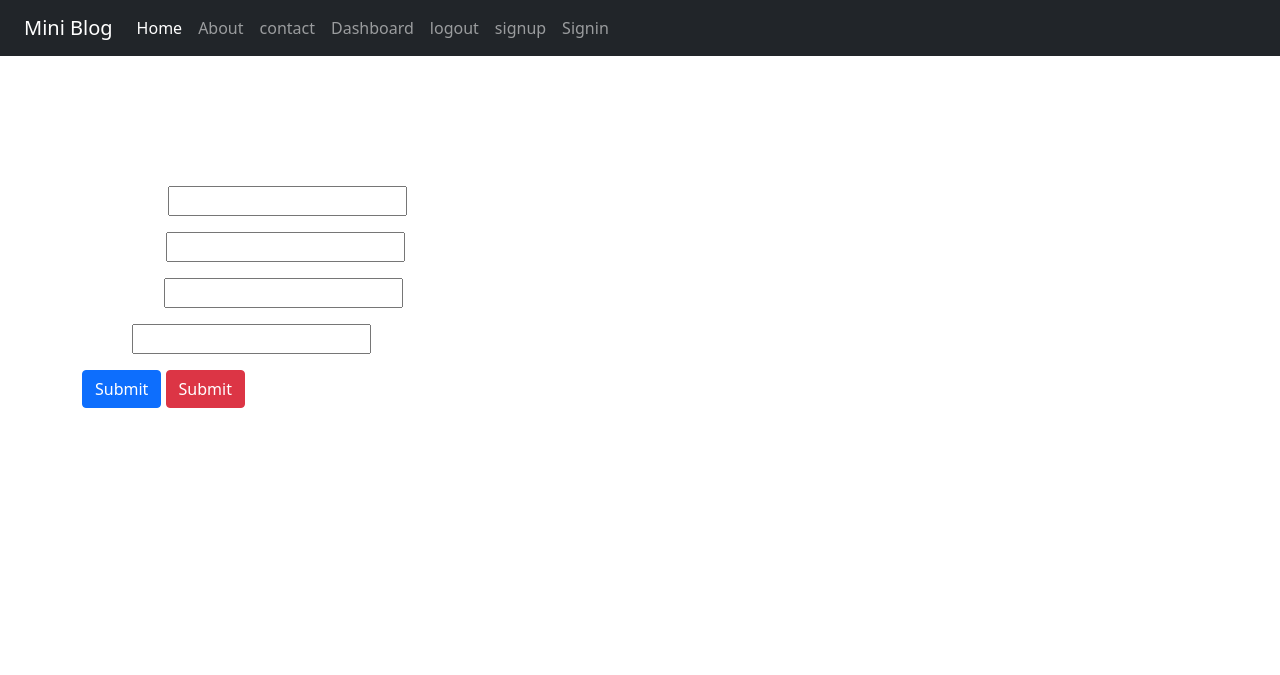
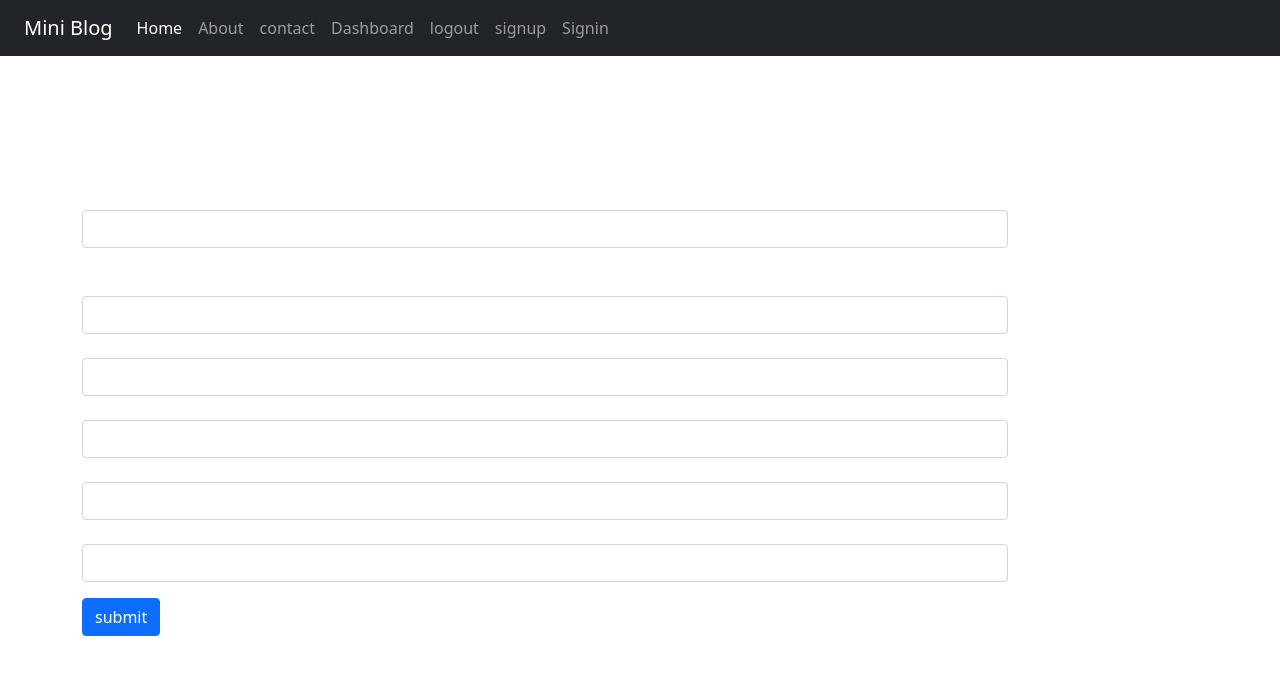
Before and after one commit to erharikesh/miniblog, a Django app: page /signup/ in a window 1280 px wide. Shown: the top 675 px of the page. Run offline with Django 3.2, Linux system fonts and the light colour scheme; some libraries are stand-ins or nearby versions.

Commit message:
Update 2.0

```diff
--- a/myblog/blog/forms.py
+++ b/myblog/blog/forms.py
@@ -1,14 +1,24 @@
 from django import forms
-from django.contrib.auth.forms import UserCreationForm
+from django.contrib.auth.forms import UserCreationForm,AuthenticationForm, UsernameField
 from django.contrib.auth.models import User
+from django.forms import widgets
 from django.forms.widgets import PasswordInput
+from django.utils.translation import gettext, gettext_lazy as _
 
-class SignUpForm(forms.Form):
+class SignUpForm(forms.ModelForm):
+    password1 = forms.CharField(label='password', widget=forms.PasswordInput(attrs={'class':'form-control'}))
+    password2 = forms.CharField(label=' conform password(again)',widget=forms.PasswordInput(attrs={'class':'form-control'}))
     class Meta:
        model = User
        fields = ['username','first_name', 'last_name','email']
-        #fm= SignUpForm (initial={'name':'intance'} auto_id=False)
-    username =forms.CharField()
-    firstname =forms.CharField()
-    lastname =forms.CharField()
-    email =forms.EmailField()
+       widgets = {
+           'username':forms.TextInput(attrs={'class':'form-control'}),
+           'first_name':forms.TextInput(attrs={'class':'form-control'}),
+           'last_name':forms.TextInput(attrs={'class':'form-control'}),
+           'email':forms.EmailInput(attrs={'class':'form-control'}),
+
+ }
+
+class LoginForm(AuthenticationForm):
+    username = UsernameField(widget=forms.TextInput(attrs={'autofocus':True, 'class':'form-control'}))
+    password = forms.CharField (label=("Password"), strip=False,widget=forms.PasswordInput(attrs={'autocomplete': 'current-password', 'class':'form-control'}))
--- a/myblog/blog/templates/blog/navbar.html
+++ b/myblog/blog/templates/blog/navbar.html
@@ -25,7 +25,7 @@
             <a class="nav-link" href="{% url 'signup'%}">signup</a>
           </li>
           <li class="nav-item">
-            <a class="nav-link" href="{% url 'signin'%}">Signin</a>
+            <a class="nav-link" href="{% url 'user_Login'%}">Signin</a>
           </li>
         </ul>
       </div>
--- a/myblog/blog/templates/blog/signin.html
+++ b/myblog/blog/templates/blog/signin.html
@@ -3,7 +3,7 @@
 {% block content %}
 <div class="col-sm-10">
 <h3 class="text-white my-5">signin page</h3>
-
+   {{form}}
 
 </div>
  {% endblock content %}
--- a/myblog/blog/templates/blog/signup.html
+++ b/myblog/blog/templates/blog/signup.html
@@ -3,10 +3,19 @@
 {% block content %}
 <div class="col-sm-10 text-white">
 <h3 class="text-white my-5">signup page</h3>
-<form action="">
-        {{form.as_p}}
-  <input type="submit" class="btn btn-primary text-center">
-  <input type="submit" name="" id="" class="btn btn-danger text-white">
+{% if messages %}
+{% for message in messages %}
+<p {% if message.tags %} class="alert alert-{{message.tags}} mb-5" {% endif %}>{{message}}</p>
+{% endfor %}
+{% endif %}
+<form action="" method="POST">
+  {% csrf_token %}
+
+    <div class="form-group">
+      {{form}}
+    </div>
+
+  <input type="submit" class="btn btn-primary text-center mt-3" value="submit">
 </form>
 </div>
  {% endblock content %}
--- a/myblog/blog/views.py
+++ b/myblog/blog/views.py
@@ -1,6 +1,7 @@
 from django.http.response import HttpResponse
 from django.shortcuts import render,HttpResponseRedirect
-from .forms import SignUpForm
+from .forms import SignUpForm, LoginForm
+from django.contrib import messages
 # Create your views here
 #home
 def home(request):
@@ -11,11 +12,18 @@ def contact(request):
   return render(request, 'blog/contact.html')
 def dashboard(request):
     return render (request, 'blog/dashboard.html')
-def signin(request):
-    return render (request, 'blog/signin.html')
-    #sgnup form
+def user_Login(request):
+  form =LoginForm
+  return render (request, 'blog/signin.html',{'form':form})
+#sgnup form
 def signup(request):
- fm = SignUpForm()
+ if request.method == 'POST':
+   fm = SignUpForm(request.POST)
+   if fm.is_valid():
+    messages.success(request, 'Congratulation! Yoy have become an  Aurthor.')
+    fm.save()
+ else:
+  fm = SignUpForm()
  return render (request, 'blog/signup.html',{'form':fm})
 
 def user_logout(request):
--- a/myblog/myblog/urls.py
+++ b/myblog/myblog/urls.py
@@ -23,7 +23,7 @@ urlpatterns = [
     path('about/',views.about, name='about'),
     path ('contact/', views.contact, name='contact'),
     path ('dashboard/', views.dashboard, name='dashboard'),
-    path ('signin/', views.signin, name='signin'),
+    path ('user_Login/', views.user_Login, name='user_Login'),
     path('signup/', views.signup, name='signup'),
     path('logout/', views.user_logout, name='logout'),
 ]
```
Also changed, not shown: myblog/db.sqlite3.
